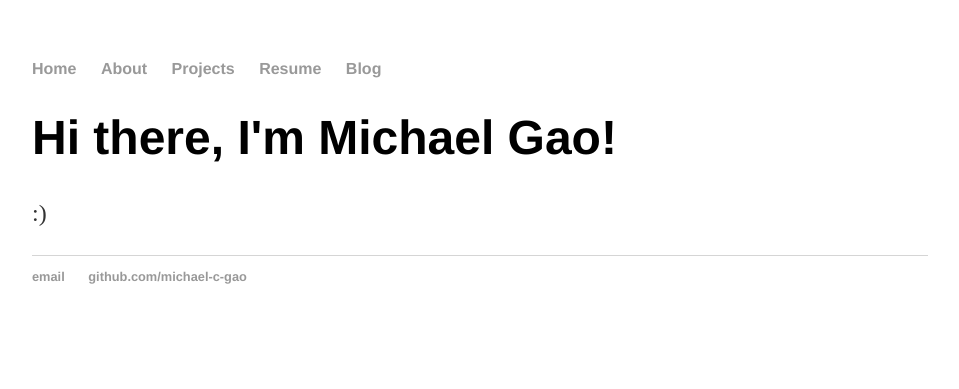
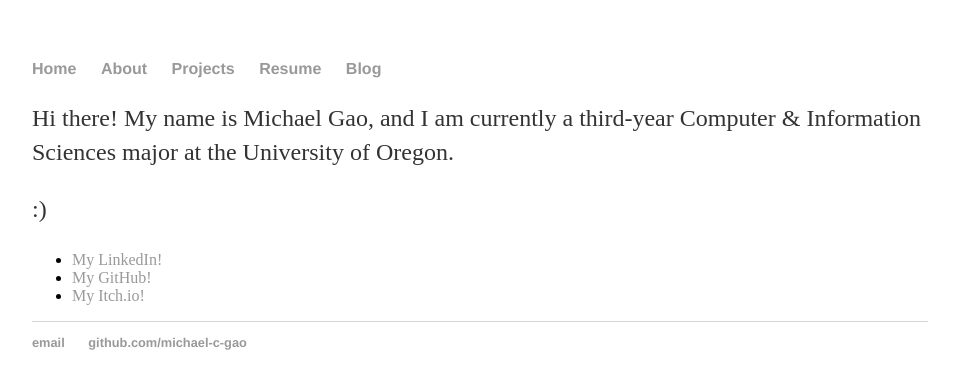
Before and after one commit to michael-c-gao/WebsiteOfMichael, a Jekyll site: the page built from index.html, in a window 1280 px wide. Shown: the top 389 px of the page, without its empty margins (160-1119 px from the left). Built offline with Jekyll 4.4.1, drawn with Linux system fonts in a browser that asks for light colours.

Commit message:
Update index.html

```diff
--- a/index.html
+++ b/index.html
@@ -3,6 +3,13 @@ layout: default
 title: Michael C. Gao
 ---
 <div class="blurb">
-	<h1>Hi there, I'm Michael Gao!</h1>
+	<p>Hi there! My name is Michael Gao, and I am currently a third-year Computer & Information Sciences major at the University of Oregon.</p>
 	<p>:)</a></p>
+
+<ul class="contacts">
+				<li><a href="https://www.linkedin.com/in/michael-c-gao/">My LinkedIn!</a></li>
+				<li><a href="https://github.com/michael-c-gao">My GitHub!</a></li>
+				<li><a href="https://mexhal.itch.io/">My Itch.io!</a></li>
+				</ul>
+		</div>
 </div><!-- /.blurb -->
```
